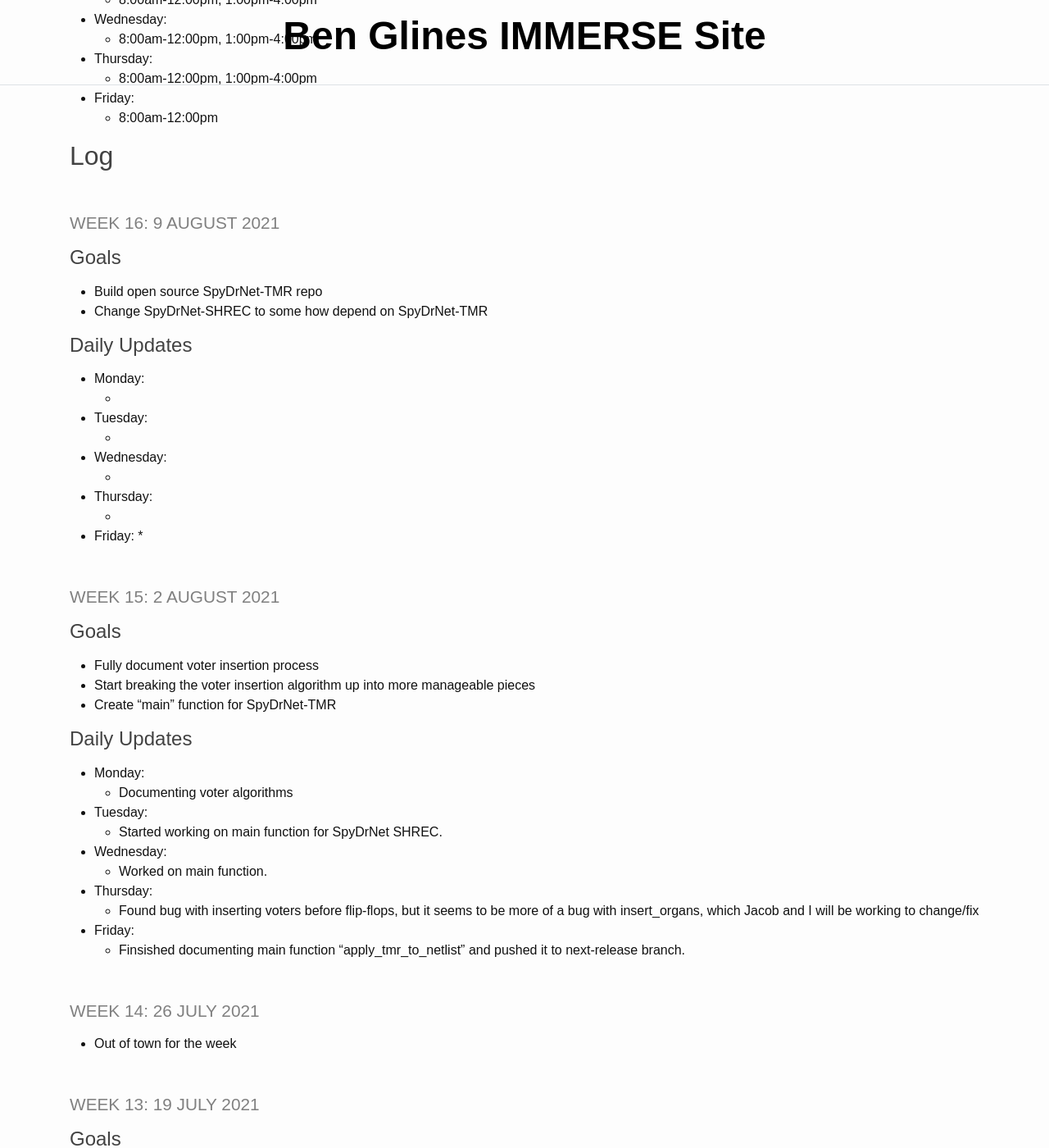
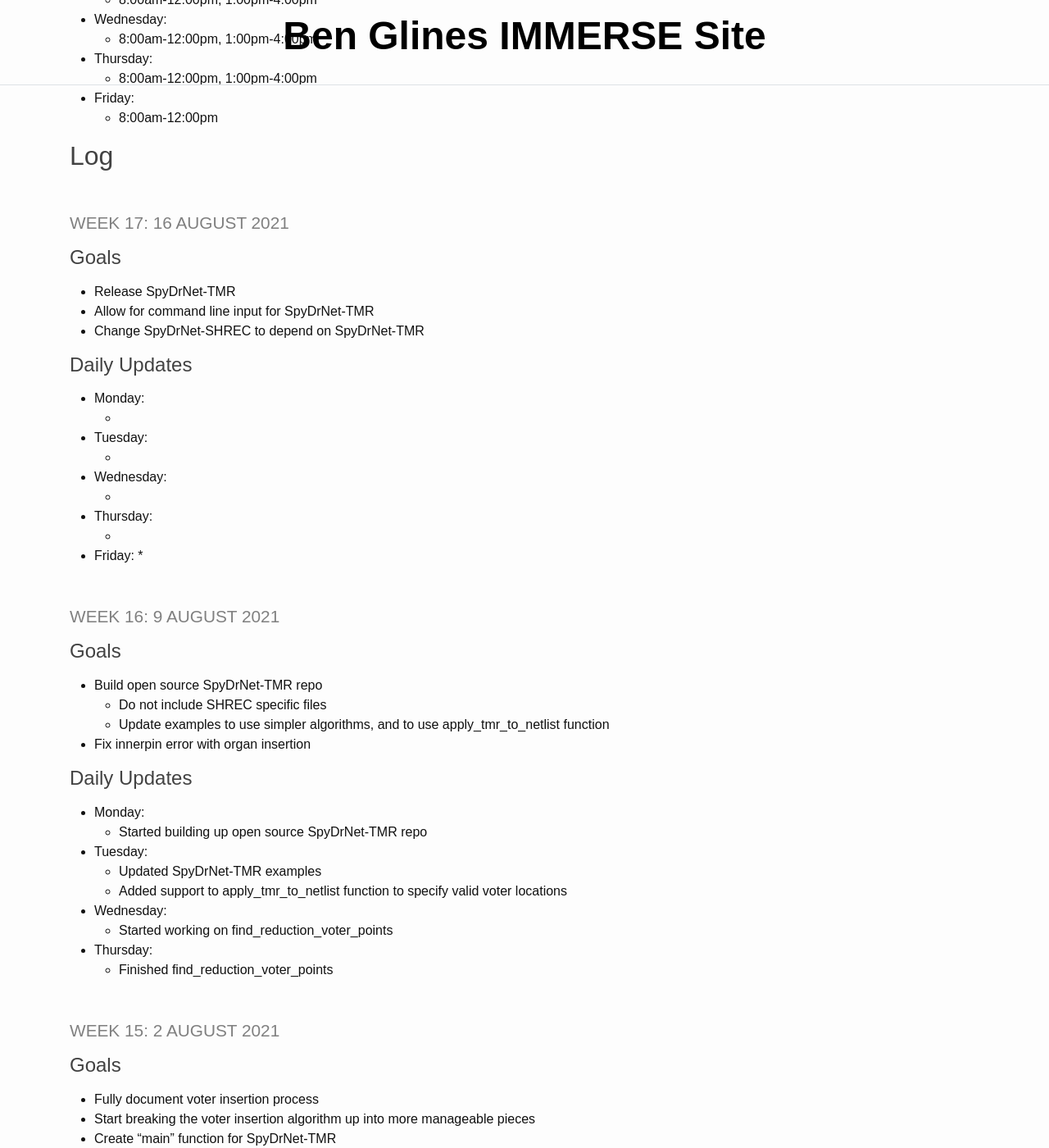
Before and after one commit to benglines/immerse, a Jekyll site: the page built from _pages/log.md, in a window 1280 px wide and 1400 px high, scrolled down 324 px. Shown: the whole window at 82% size. Built offline with Jekyll 4.4.1, drawn with Linux system fonts in a browser that asks for light colours.

Commit message:
Updated Log

```diff
--- a/_pages/log.md
+++ b/_pages/log.md
@@ -39,12 +39,12 @@ Log Template
   *
  -->
 
-
-### Week 16: 9 AUGUST 2021
+### Week 17: 16 AUGUST 2021
 
 #### Goals
-* Build open source SpyDrNet-TMR repo
-* Change SpyDrNet-SHREC to some how depend on SpyDrNet-TMR
+* Release SpyDrNet-TMR
+* Allow for command line input for SpyDrNet-TMR
+* Change SpyDrNet-SHREC to depend on SpyDrNet-TMR
 
 #### Daily Updates
 
@@ -58,6 +58,26 @@ Log Template
   *
 * **Friday**:
   *
+
+### Week 16: 9 AUGUST 2021
+
+#### Goals
+* Build open source SpyDrNet-TMR repo
+  * Do not include SHREC specific files
+  * Update examples to use simpler algorithms, and to use apply_tmr_to_netlist function
+* Fix innerpin error with organ insertion
+
+#### Daily Updates
+
+* **Monday**:
+  * Started building up open source SpyDrNet-TMR repo
+* **Tuesday**:
+  * Updated SpyDrNet-TMR examples
+  * Added support to apply_tmr_to_netlist function to specify valid voter locations
+* **Wednesday**:
+  * Started working on find_reduction_voter_points
+* **Thursday**:
+  * Finished find_reduction_voter_points
 
 ### Week 15: 2 AUGUST 2021
 
```
